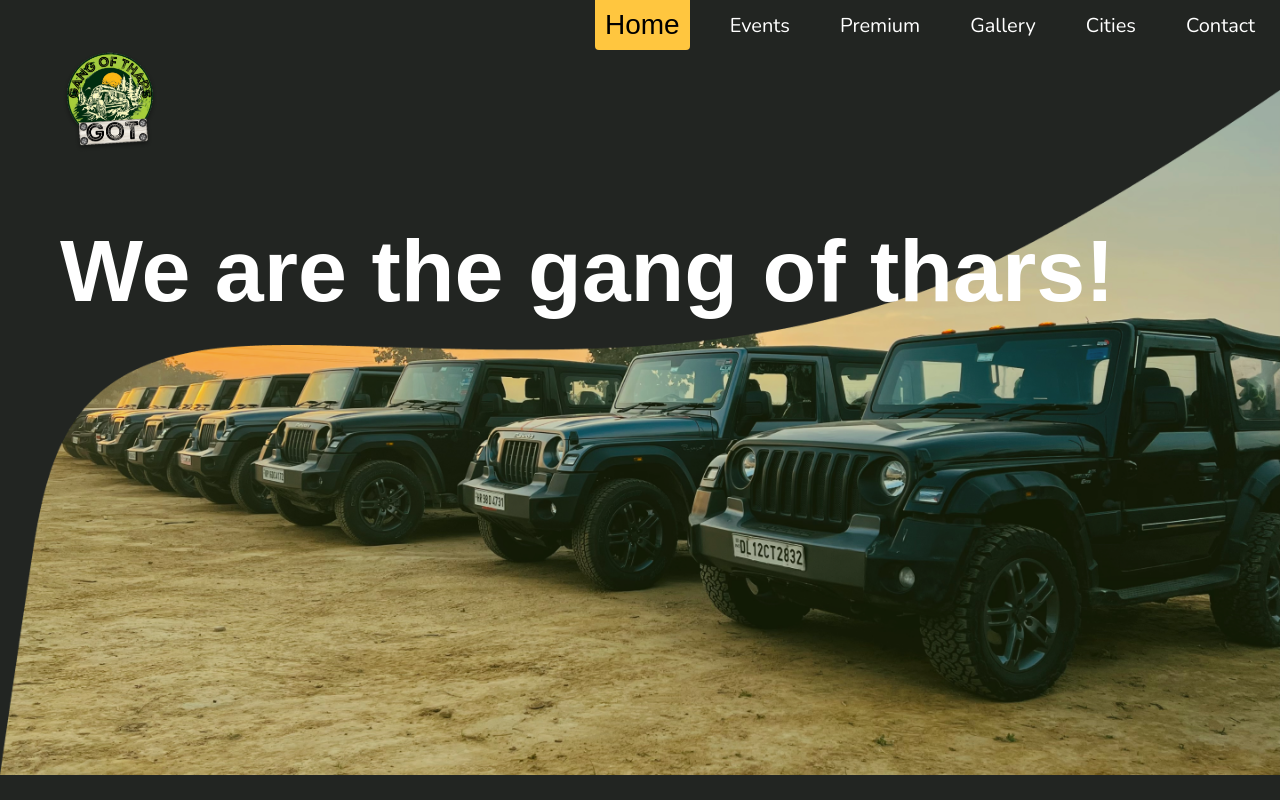
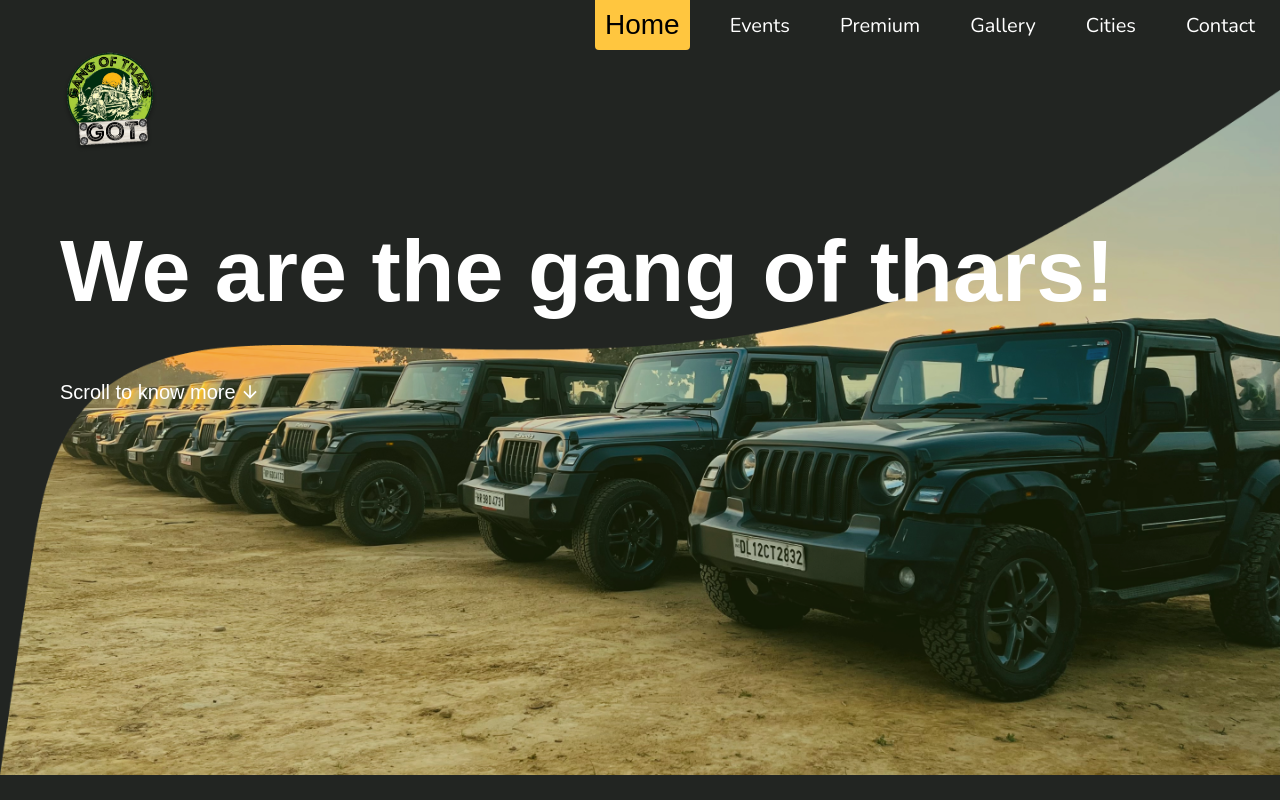
Before and after one commit to Ramanjs/landing-page-2, a React (Create React App) app: page /#/ in a window 1280 px wide. Shown: the top 800 px of the page. Built offline with nearby package versions, Linux system fonts and the light colour scheme; no server answers; the HTML template or start-up script is replaced by a standard one; a web font is replaced by a local one.

Commit message:
fix: footer

```diff
--- a/src/components/Home/Home.css
+++ b/src/components/Home/Home.css
@@ -41,8 +41,21 @@
 }
 
 .socials-list a {
-  width: 20%;
+  width: 25%;
   cursor: pointer;
+}
+
+.socials-list img {
+  width: 100%;
+}
+
+.scrollarrow {
+  display: flex;
+  justify-content: space-between;
+  align-items: center;
+  font-family: sans-serif;
+  font-size: 0.5rem;
+  gap: 4px;
 }
 
 @media screen and (max-width: 768px) {
@@ -56,7 +69,7 @@
 
   .home-footer {
     min-height: 20vh;
-    background-size: 150%;
+    background-size: 250%;
   }
 
   .socials-list {
--- a/src/components/Home/Home.js
+++ b/src/components/Home/Home.js
@@ -7,6 +7,7 @@ import Team from '../Team/Team';
 import ig from '../../assets/ig.png';
 import fb from '../../assets/fb.png';
 import wa from '../../assets/wa.png';
+import ArrowDownwardIcon from '@mui/icons-material/ArrowDownward';
 
 const Home = () => {
   return (
@@ -15,6 +16,7 @@ const Home = () => {
         <img src={gotlogo} alt="logo" className="got-logo" />
         <h1>We are the gang of thars!</h1>
         {/*<img src={homebg} alt="background" className="home-img" />*/}
+        <div className="scrollarrow">Scroll to know more <ArrowDownwardIcon fontSize="inherit"/></div>
       </div>
       <Who />
       <div className="container partners-container">
```
